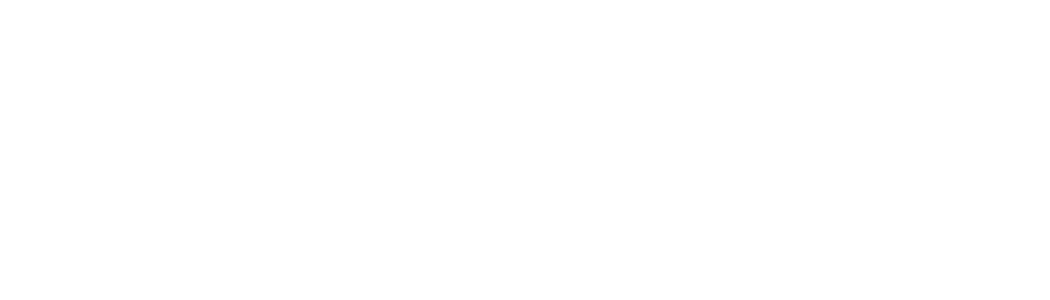
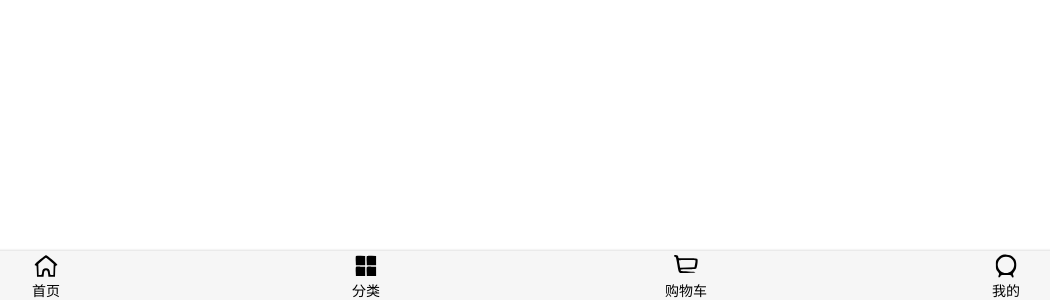
Before and after one commit to quadrant26/VueLearnCode, a Vue app in the folder 14-tabbar/: page / in a window 1280 px wide. Shown: the part 500-800 px from the top of the page, without its empty margins (114-1164 px from the left). Built offline with nearby package versions, Linux system fonts and the light colour scheme.

Commit message:
slot tabbar and tabbarItem 封装

```diff
--- a/14-tabbar/src/App.vue
+++ b/14-tabbar/src/App.vue
@@ -1,16 +1,42 @@
 <template>
   <div id="app">
+
+    <TabBar>
+      <tab-bar-item>
+        <img slot="item-icon" src="./assets/img/tabbar/home.svg" alt="">
+        <div slot="item-text">首页</div>
+      </tab-bar-item>
+      <tab-bar-item>
+        <img slot="item-icon" src="./assets/img/tabbar/category.svg" alt="">
+        <div slot="item-text">分类</div>
+      </tab-bar-item>
+      <tab-bar-item>
+        <img slot="item-icon" src="./assets/img/tabbar/cart.svg" alt="">
+        <div slot="item-text">购物车</div>
+      </tab-bar-item>
+      <tab-bar-item>
+        <img slot="item-icon" src="./assets/img/tabbar/profile.svg" alt="">
+        <div slot="item-text">我的</div>
+      </tab-bar-item>
+    </TabBar>
   </div>
 </template>
 
 <script>
 
+import TabBar from './components/tabbar/TabBar';
+import TabBarItem from './components/tabbar/TabBarItem'
+
 export default {
   name: 'App',
   components: {
+    TabBar,
+    TabBarItem
   }
 }
 </script>
 
 <style>
+  @import './assets/css/base.css';
+
 </style>
--- /dev/null
+++ b/14-tabbar/src/assets/css/base.css
@@ -0,0 +1,4 @@
+body{
+  margin:0;
+  padding:0;
+}
--- /dev/null
+++ b/14-tabbar/src/components/tabbar/TabBar.vue
@@ -0,0 +1,26 @@
+<template>
+    <div>
+      <div id="tab-bar">
+        <slot></slot>
+      </div>
+    </div>
+</template>
+
+<script>
+  export default {
+      name: "TabBar"
+  }
+</script>
+
+<style scoped>
+  #tab-bar{
+    display: flex;
+    background-color: #f6f6f6;
+    position: fixed;
+    left:0;
+    right:0;
+    bottom:0;
+
+    box-shadow: 0px -1px 2px rgba(100, 100, 100, 0.2);
+  }
+</style>
--- /dev/null
+++ b/14-tabbar/src/components/tabbar/TabBarItem.vue
@@ -0,0 +1,29 @@
+<template>
+  <div class="tab-bar-item">
+    <slot name="item-icon"></slot>
+    <slot name="item-text"></slot>
+  </div>
+</template>
+
+<script>
+  export default {
+      name: "TabBarItem"
+  }
+</script>
+
+<style scoped>
+  .tab-bar-item{
+    flex:1;
+    text-align: center;
+    height: 49px;
+    font-size: 14px;
+  }
+
+  .tab-bar-item img{
+    width: 24px;
+    height: 24px;
+    margin-top: 3px;
+    vertical-align: middle;
+    margin-bottom: 2px;
+  }
+</style>
--- a/14-tabbar/src/main.js
+++ b/14-tabbar/src/main.js
@@ -8,3 +8,5 @@
   el: '#app',
   render: h => h(App)
 })
+
+// require('./assets/css/base.css')
```
